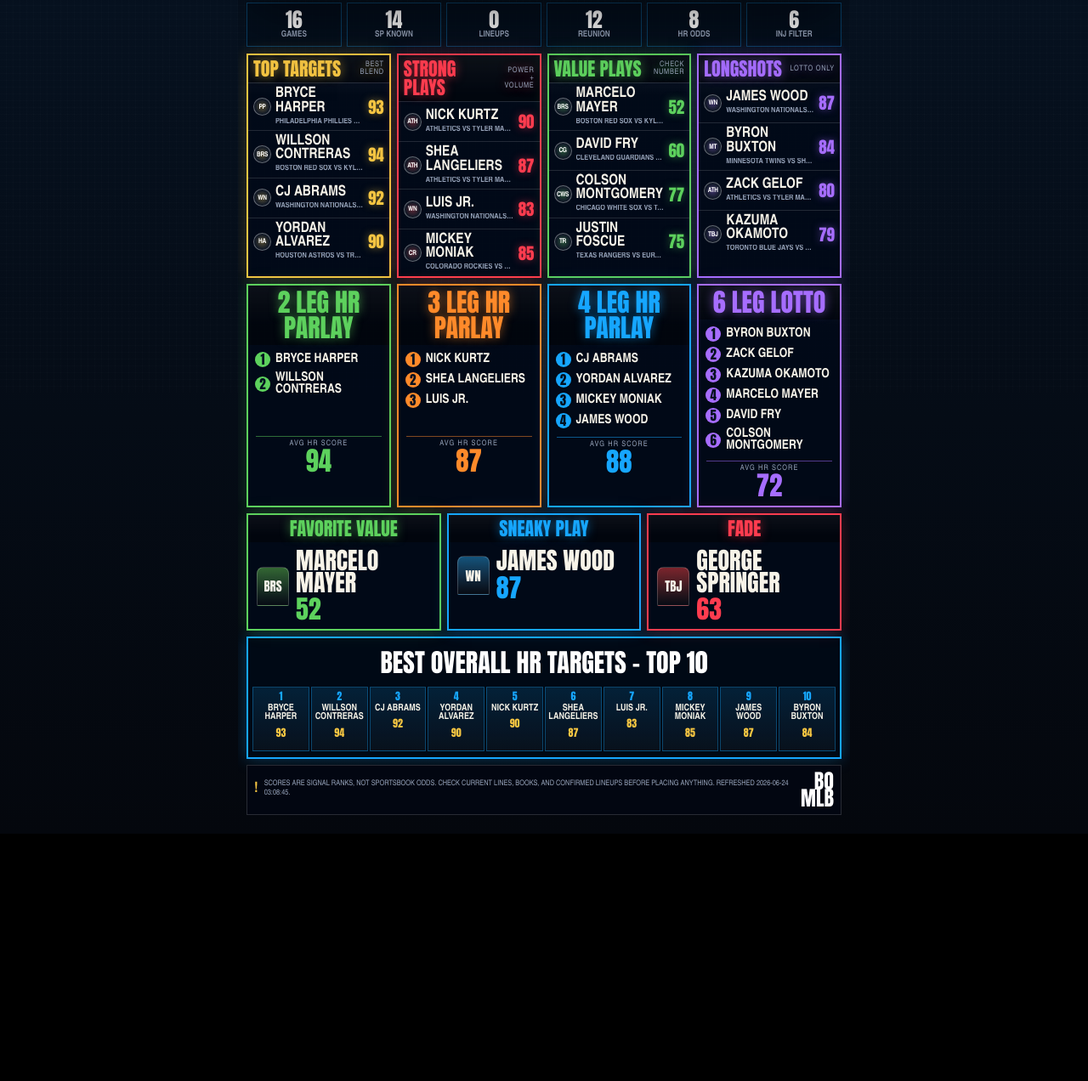
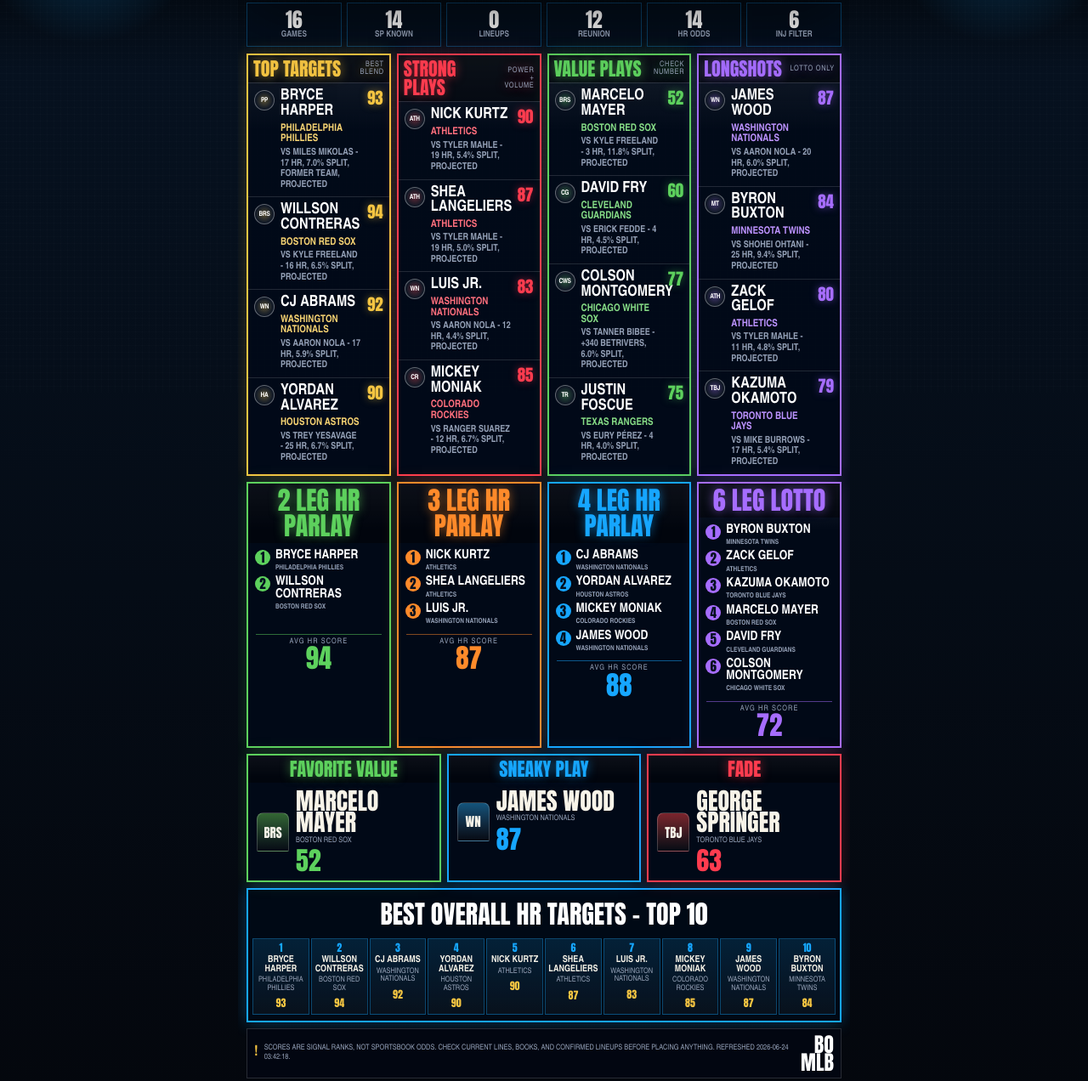
Before and after one commit to basezero-projects/mlb-sheet-download, a plain HTML site: page index.html in a window 1280 px wide. Shown: the part 338-1610 px from the top of the page at 85% size. Before the commit the page ends 1319 px from the top, so only its background shows below. Drawn offline with Linux system fonts and the light colour scheme.

Commit message:
Update MLB parlay board 2026-06-24

```diff
--- a/index.html
+++ b/index.html
@@ -200,17 +200,17 @@
 
     .play-row {
       display: grid;
-      grid-template-columns: 21px 1fr auto;
-      gap: 5px;
-      align-items: center;
-      min-height: 47px;
-      padding: 5px 6px;
+      grid-template-columns: 24px minmax(0, 1fr) auto;
+      gap: 7px;
+      align-items: start;
+      min-height: 70px;
+      padding: 7px 7px;
       border-top: 1px solid rgba(255, 255, 255, .13);
     }
 
     .badge {
-      width: 21px;
-      height: 21px;
+      width: 24px;
+      height: 24px;
       display: grid;
       place-items: center;
       border-radius: 50%;
@@ -220,25 +220,43 @@
       font-size: 8px;
       font-weight: 900;
       letter-spacing: -.04em;
+      margin-top: 1px;
     }
 
     .play-name {
       min-width: 0;
       text-transform: uppercase;
-      line-height: .95;
       font-weight: 900;
-      font-size: clamp(11px, 2.8vw, 17px);
+      line-height: 1;
+    }
+
+    .play-name strong {
+      display: block;
+      color: white;
+      font-size: clamp(12px, 2.75vw, 18px);
+      line-height: .98;
     }
 
     .play-name span {
       display: block;
-      margin-top: 3px;
+      margin-top: 4px;
+    }
+
+    .play-team {
+      color: color-mix(in srgb, var(--accent) 74%, white);
+      font-size: clamp(9px, 2.05vw, 12px);
+      line-height: 1.05;
+      white-space: normal;
+      overflow: visible;
+    }
+
+    .play-meta {
       color: var(--muted);
-      font-size: 9px;
-      line-height: 1.05;
-      white-space: nowrap;
-      overflow: hidden;
-      text-overflow: ellipsis;
+      font-size: clamp(8px, 1.95vw, 11px);
+      line-height: 1.15;
+      white-space: normal;
+      overflow: visible;
+      text-transform: uppercase;
     }
 
     .score-tag {
@@ -246,6 +264,8 @@
       font-family: Impact, "Arial Black", sans-serif;
       font-size: clamp(13px, 3.2vw, 19px);
       text-shadow: 0 0 10px color-mix(in srgb, var(--accent) 50%, transparent);
+      line-height: 1;
+      padding-top: 1px;
     }
 
     .parlay {
@@ -267,7 +287,7 @@
       display: grid;
       grid-template-columns: 18px 1fr;
       gap: 6px;
-      align-items: center;
+      align-items: start;
       margin-bottom: 6px;
       text-transform: uppercase;
       font-weight: 900;
@@ -284,6 +304,21 @@
       background: var(--accent);
       color: #02101f;
       font-family: Impact, "Arial Black", sans-serif;
+    }
+
+    .leg strong {
+      display: block;
+      color: white;
+      line-height: .95;
+    }
+
+    .leg em {
+      display: block;
+      margin-top: 3px;
+      color: var(--muted);
+      font-style: normal;
+      font-size: 8px;
+      line-height: 1.05;
     }
 
     .parlay-score {
@@ -344,6 +379,15 @@
       line-height: .9;
     }
 
+    .spot-player small {
+      display: block;
+      margin-top: 4px;
+      color: var(--muted);
+      text-transform: uppercase;
+      font-size: 9px;
+      line-height: 1.1;
+    }
+
     .spot-player span {
       display: block;
       color: var(--accent);
@@ -402,6 +446,16 @@
       line-height: .95;
     }
 
+    .strip-card em {
+      display: block;
+      margin-top: 3px;
+      color: var(--muted);
+      font-style: normal;
+      text-transform: uppercase;
+      font-size: clamp(6px, 1.6vw, 9px);
+      line-height: 1.05;
+    }
+
     .strip-card strong {
       display: block;
       margin-top: 3px;
@@ -441,9 +495,9 @@
     @media (max-width: 520px) {
       .sheet {
         padding-inline: 6px;
-        width: 390px;
-        max-width: 100%;
-        margin: 0;
+        width: 100vw;
+        max-width: 100vw;
+        margin: 0 auto;
       }
 
       .hero {
@@ -463,6 +517,7 @@
       }
 
       .summary {
+        grid-template-columns: repeat(2, minmax(0, 1fr));
         gap: 4px;
       }
 
@@ -476,6 +531,7 @@
       }
 
       .target-grid, .parlay-grid {
+        grid-template-columns: 1fr;
         gap: 5px;
       }
 
@@ -485,23 +541,28 @@
       }
 
       .play-row {
-        grid-template-columns: 18px 1fr;
-        min-height: 51px;
-        padding: 5px 4px;
+        grid-template-columns: 22px minmax(0, 1fr) auto;
+        min-height: 78px;
+        padding: 7px 5px;
+        gap: 6px;
       }
 
       .play-row .score-tag {
-        grid-column: 2;
-        font-size: 12px;
+        grid-column: 3;
+        font-size: 14px;
         line-height: 1;
       }
 
-      .play-name {
-        font-size: clamp(9px, 2.35vw, 11px);
+      .play-name strong {
+        font-size: clamp(11px, 3.2vw, 14px);
       }
 
-      .play-name span {
-        font-size: 7px;
+      .play-team {
+        font-size: clamp(8px, 2.45vw, 10px);
+      }
+
+      .play-meta {
+        font-size: clamp(7px, 2.2vw, 9px);
       }
 
       .parlay .box-title {
@@ -509,12 +570,16 @@
       }
 
       .leg {
-        font-size: clamp(8px, 2.25vw, 10px);
+        font-size: clamp(9px, 2.7vw, 12px);
+      }
+
+      .leg em {
+        font-size: 7px;
       }
 
       .badge {
-        width: 18px;
-        height: 18px;
+        width: 22px;
+        height: 22px;
         font-size: 7px;
       }
 
@@ -527,7 +592,7 @@
       }
 
       .strip {
-        grid-template-columns: repeat(5, minmax(0, 1fr));
+        grid-template-columns: repeat(2, minmax(0, 1fr));
       }
     }
   </style>
@@ -545,7 +610,7 @@
       <div><strong>14</strong>SP known</div>
       <div><strong>0</strong>Lineups</div>
       <div><strong>12</strong>Reunion</div>
-      <div><strong>8</strong>HR odds</div>
+      <div><strong>14</strong>HR odds</div>
       <div><strong>6</strong>Inj filter</div>
     </section>
 
@@ -556,25 +621,41 @@
 
         <div class="play-row">
           <div class="badge">PP</div>
-          <div class="play-name">Bryce Harper<span>Philadelphia Phillies vs Miles Mikolas - 17 HR, 7.0% split, former team, projected</span></div>
+          <div class="play-name">
+            <strong>Bryce Harper</strong>
+            <span class="play-team">Philadelphia Phillies</span>
+            <span class="play-meta">vs Miles Mikolas - 17 HR, 7.0% split, former team, projected</span>
+          </div>
           <div class="score-tag">93</div>
         </div>
 
         <div class="play-row">
           <div class="badge">BRS</div>
-          <div class="play-name">Willson Contreras<span>Boston Red Sox vs Kyle Freeland - 16 HR, 6.5% split, projected</span></div>
+          <div class="play-name">
+            <strong>Willson Contreras</strong>
+            <span class="play-team">Boston Red Sox</span>
+            <span class="play-meta">vs Kyle Freeland - 16 HR, 6.5% split, projected</span>
+          </div>
           <div class="score-tag">94</div>
         </div>
 
         <div class="play-row">
           <div class="badge">WN</div>
-          <div class="play-name">CJ Abrams<span>Washington Nationals vs Aaron Nola - 17 HR, 5.9% split, projected</span></div>
+          <div class="play-name">
+            <strong>CJ Abrams</strong>
+            <span class="play-team">Washington Nationals</span>
+            <span class="play-meta">vs Aaron Nola - 17 HR, 5.9% split, projected</span>
+          </div>
           <div class="score-tag">92</div>
         </div>
 
         <div class="play-row">
           <div class="badge">HA</div>
-          <div class="play-name">Yordan Alvarez<span>Houston Astros vs Trey Yesavage - 25 HR, 6.7% split, projected</span></div>
+          <div class="play-name">
+            <strong>Yordan Alvarez</strong>
+            <span class="play-team">Houston Astros</span>
+            <span class="play-meta">vs Trey Yesavage - 25 HR, 6.7% split, projected</span>
+          </div>
           <div class="score-tag">90</div>
         </div>
 
@@ -586,25 +667,41 @@
 
         <div class="play-row">
           <div class="badge">ATH</div>
-          <div class="play-name">Nick Kurtz<span>Athletics vs Tyler Mahle - 19 HR, 5.4% split, projected</span></div>
+          <div class="play-name">
+            <strong>Nick Kurtz</strong>
+            <span class="play-team">Athletics</span>
+            <span class="play-meta">vs Tyler Mahle - 19 HR, 5.4% split, projected</span>
+          </div>
           <div class="score-tag">90</div>
         </div>
 
         <div class="play-row">
           <div class="badge">ATH</div>
-          <div class="play-name">Shea Langeliers<span>Athletics vs Tyler Mahle - 19 HR, 5.0% split, projected</span></div>
+          <div class="play-name">
+            <strong>Shea Langeliers</strong>
+            <span class="play-team">Athletics</span>
+            <span class="play-meta">vs Tyler Mahle - 19 HR, 5.0% split, projected</span>
+          </div>
           <div class="score-tag">87</div>
         </div>
 
         <div class="play-row">
           <div class="badge">WN</div>
-          <div class="play-name">Luis Jr.<span>Washington Nationals vs Aaron Nola - 12 HR, 4.4% split, projected</span></div>
+          <div class="play-name">
+            <strong>Luis Jr.</strong>
+            <span class="play-team">Washington Nationals</span>
+            <span class="play-meta">vs Aaron Nola - 12 HR, 4.4% split, projected</span>
+          </div>
           <div class="score-tag">83</div>
         </div>
 
         <div class="play-row">
           <div class="badge">CR</div>
-          <div class="play-name">Mickey Moniak<span>Colorado Rockies vs Ranger Suarez - 12 HR, 6.7% split, projected</span></div>
+          <div class="play-name">
+            <strong>Mickey Moniak</strong>
+            <span class="play-team">Colorado Rockies</span>
+            <span class="play-meta">vs Ranger Suarez - 12 HR, 6.7% split, projected</span>
+          </div>
           <div class="score-tag">85</div>
         </div>
 
@@ -616,25 +713,41 @@
 
         <div class="play-row">
           <div class="badge">BRS</div>
-          <div class="play-name">Marcelo Mayer<span>Boston Red Sox vs Kyle Freeland - 3 HR, 11.8% split, projected</span></div>
+          <div class="play-name">
+            <strong>Marcelo Mayer</strong>
+            <span class="play-team">Boston Red Sox</span>
+            <span class="play-meta">vs Kyle Freeland - 3 HR, 11.8% split, projected</span>
+          </div>
           <div class="score-tag">52</div>
         </div>
 
         <div class="play-row">
           <div class="badge">CG</div>
-          <div class="play-name">David Fry<span>Cleveland Guardians vs Erick Fedde - 4 HR, 4.5% split, projected</span></div>
+          <div class="play-name">
+            <strong>David Fry</strong>
+            <span class="play-team">Cleveland Guardians</span>
+            <span class="play-meta">vs Erick Fedde - 4 HR, 4.5% split, projected</span>
+          </div>
           <div class="score-tag">60</div>
         </div>
 
         <div class="play-row">
           <div class="badge">CWS</div>
-          <div class="play-name">Colson Montgomery<span>Chicago White Sox vs Tanner Bibee - 20 HR, 6.0% split, projected</span></div>
+          <div class="play-name">
+            <strong>Colson Montgomery</strong>
+            <span class="play-team">Chicago White Sox</span>
+            <span class="play-meta">vs Tanner Bibee - +340 BetRivers, 6.0% split, projected</span>
+          </div>
           <div class="score-tag">77</div>
         </div>
 
         <div class="play-row">
           <div class="badge">TR</div>
-          <div class="play-name">Justin Foscue<span>Texas Rangers vs Eury Pérez - 4 HR, 4.0% split, projected</span></div>
+          <div class="play-name">
+            <strong>Justin Foscue</strong>
+            <span class="play-team">Texas Rangers</span>
+            <span class="play-meta">vs Eury Pérez - 4 HR, 4.0% split, projected</span>
+          </div>
           <div class="score-tag">75</div>
         </div>
 
@@ -646,25 +759,41 @@
 
         <div class="play-row">
           <div class="badge">WN</div>
-          <div class="play-name">James Wood<span>Washington Nationals vs Aaron Nola - 20 HR, 6.0% split, projected</span></div>
+          <div class="play-name">
+            <strong>James Wood</strong>
+            <span class="play-team">Washington Nationals</span>
+            <span class="play-meta">vs Aaron Nola - 20 HR, 6.0% split, projected</span>
+          </div>
           <div class="score-tag">87</div>
         </div>
 
         <div class="play-row">
           <div class="badge">MT</div>
-          <div class="play-name">Byron Buxton<span>Minnesota Twins vs Shohei Ohtani - 25 HR, 9.4% split, projected</span></div>
+          <div class="play-name">
+            <strong>Byron Buxton</strong>
+            <span class="play-team">Minnesota Twins</span>
+            <span class="play-meta">vs Shohei Ohtani - 25 HR, 9.4% split, projected</span>
+          </div>
           <div class="score-tag">84</div>
         </div>
 
         <div class="play-row">
           <div class="badge">ATH</div>
-          <div class="play-name">Zack Gelof<span>Athletics vs Tyler Mahle - 11 HR, 4.8% split, projected</span></div>
+          <div class="play-name">
+            <strong>Zack Gelof</strong>
+            <span class="play-team">Athletics</span>
+            <span class="play-meta">vs Tyler Mahle - 11 HR, 4.8% split, projected</span>
+          </div>
           <div class="score-tag">80</div>
         </div>
 
         <div class="play-row">
           <div class="badge">TBJ</div>
-          <div class="play-name">Kazuma Okamoto<span>Toronto Blue Jays vs Mike Burrows - 17 HR, 5.4% split, projected</span></div>
+          <div class="play-name">
+            <strong>Kazuma Okamoto</strong>
+            <span class="play-team">Toronto Blue Jays</span>
+            <span class="play-meta">vs Mike Burrows - 17 HR, 5.4% split, projected</span>
+          </div>
           <div class="score-tag">79</div>
         </div>
 
@@ -676,28 +805,28 @@
 
       <article class="box parlay" style="--accent:var(--green)">
         <div class="box-title">2 Leg HR Parlay</div>
-        <div class="legs"><div class="leg"><span>1</span>Bryce Harper</div><div class="leg"><span>2</span>Willson Contreras</div></div>
+        <div class="legs"><div class="leg"><span>1</span><div><strong>Bryce Harper</strong><em>Philadelphia Phillies</em></div></div><div class="leg"><span>2</span><div><strong>Willson Contreras</strong><em>Boston Red Sox</em></div></div></div>
         <div class="parlay-score"><small>AVG HR SCORE</small>94</div>
       </article>
 
 
       <article class="box parlay" style="--accent:var(--orange)">
         <div class="box-title">3 Leg HR Parlay</div>
-        <div class="legs"><div class="leg"><span>1</span>Nick Kurtz</div><div class="leg"><span>2</span>Shea Langeliers</div><div class="leg"><span>3</span>Luis Jr.</div></div>
+        <div class="legs"><div class="leg"><span>1</span><div><strong>Nick Kurtz</strong><em>Athletics</em></div></div><div class="leg"><span>2</span><div><strong>Shea Langeliers</strong><em>Athletics</em></div></div><div class="leg"><span>3</span><div><strong>Luis Jr.</strong><em>Washington Nationals</em></div></div></div>
         <div class="parlay-score"><small>AVG HR SCORE</small>87</div>
       </article>
 
 
       <article class="box parlay" style="--accent:var(--blue)">
         <div class="box-title">4 Leg HR Parlay</div>
-        <div class="legs"><div class="leg"><span>1</span>CJ Abrams</div><div class="leg"><span>2</span>Yordan Alvarez</div><div class="leg"><span>3</span>Mickey Moniak</div><div class="leg"><span>4</span>James Wood</div></div>
+        <div class="legs"><div class="leg"><span>1</span><div><strong>CJ Abrams</strong><em>Washington Nationals</em></div></div><div class="leg"><span>2</span><div><strong>Yordan Alvarez</strong><em>Houston Astros</em></div></div><div class="leg"><span>3</span><div><strong>Mickey Moniak</strong><em>Colorado Rockies</em></div></div><div class="leg"><span>4</span><div><strong>James Wood</strong><em>Washington Nationals</em></div></div></div>
         <div class="parlay-score"><small>AVG HR SCORE</small>88</div>
       </article>
 
 
       <article class="box parlay" style="--accent:var(--purple)">
         <div class="box-title">6 Leg Lotto</div>
-        <div class="legs"><div class="leg"><span>1</span>Byron Buxton</div><div class="leg"><span>2</span>Zack Gelof</div><div class="leg"><span>3</span>Kazuma Okamoto</div><div class="leg"><span>4</span>Marcelo Mayer</div><div class="leg"><span>5</span>David Fry</div><div class="leg"><span>6</span>Colson Montgomery</div></div>
+        <div class="legs"><div class="leg"><span>1</span><div><strong>Byron Buxton</strong><em>Minnesota Twins</em></div></div><div class="leg"><span>2</span><div><strong>Zack Gelof</strong><em>Athletics</em></div></div><div class="leg"><span>3</span><div><strong>Kazuma Okamoto</strong><em>Toronto Blue Jays</em></div></div><div class="leg"><span>4</span><div><strong>Marcelo Mayer</strong><em>Boston Red Sox</em></div></div><div class="leg"><span>5</span><div><strong>David Fry</strong><em>Cleveland Guardians</em></div></div><div class="leg"><span>6</span><div><strong>Colson Montgomery</strong><em>Chicago White Sox</em></div></div></div>
         <div class="parlay-score"><small>AVG HR SCORE</small>72</div>
       </article>
 
@@ -709,7 +838,7 @@
         <div class="box-title">Favorite Value</div>
         <div class="spot-player">
           <div class="spot-avatar">BRS</div>
-          <div><strong>Marcelo Mayer</strong><span>52</span></div>
+          <div><strong>Marcelo Mayer</strong><small>Boston Red Sox</small><span>52</span></div>
         </div>
       </article>
 
@@ -718,7 +847,7 @@
         <div class="box-title">Sneaky Play</div>
         <div class="spot-player">
           <div class="spot-avatar">WN</div>
-          <div><strong>James Wood</strong><span>87</span></div>
+          <div><strong>James Wood</strong><small>Washington Nationals</small><span>87</span></div>
         </div>
       </article>
 
@@ -727,7 +856,7 @@
         <div class="box-title">Fade</div>
         <div class="spot-player">
           <div class="spot-avatar">TBJ</div>
-          <div><strong>George Springer</strong><span>63</span></div>
+          <div><strong>George Springer</strong><small>Toronto Blue Jays</small><span>63</span></div>
         </div>
       </article>
 
@@ -740,60 +869,70 @@
         <div class="strip-card">
           <b>1</b>
           <span>Bryce Harper</span>
+          <em>Philadelphia Phillies</em>
           <strong>93</strong>
         </div>
 
         <div class="strip-card">
           <b>2</b>
           <span>Willson Contreras</span>
+          <em>Boston Red Sox</em>
           <strong>94</strong>
         </div>
 
         <div class="strip-card">
           <b>3</b>
           <span>CJ Abrams</span>
+          <em>Washington Nationals</em>
           <strong>92</strong>
         </div>
 
         <div class="strip-card">
           <b>4</b>
           <span>Yordan Alvarez</span>
+          <em>Houston Astros</em>
           <strong>90</strong>
         </div>
 
         <div class="strip-card">
           <b>5</b>
           <span>Nick Kurtz</span>
+          <em>Athletics</em>
           <strong>90</strong>
         </div>
 
         <div class="strip-card">
           <b>6</b>
           <span>Shea Langeliers</span>
+          <em>Athletics</em>
           <strong>87</strong>
         </div>
 
         <div class="strip-card">
           <b>7</b>
           <span>Luis Jr.</span>
+          <em>Washington Nationals</em>
           <strong>83</strong>
         </div>
 
         <div class="strip-card">
           <b>8</b>
           <span>Mickey Moniak</span>
+          <em>Colorado Rockies</em>
           <strong>85</strong>
         </div>
 
         <div class="strip-card">
           <b>9</b>
           <span>James Wood</span>
+          <em>Washington Nationals</em>
           <strong>87</strong>
         </div>
 
         <div class="strip-card">
           <b>10</b>
           <span>Byron Buxton</span>
+          <em>Minnesota Twins</em>
           <strong>84</strong>
         </div>
 
@@ -802,7 +941,7 @@
 
     <footer class="disclaimer">
       <b>!</b>
-      <span>Scores are signal ranks, not sportsbook odds. Check current lines, books, and confirmed lineups before placing anything. Refreshed 2026-06-24 03:08:45.</span>
+      <span>Scores are signal ranks, not sportsbook odds. Check current lines, books, and confirmed lineups before placing anything. Refreshed 2026-06-24 03:42:18.</span>
       <div class="logo">BO<br>MLB</div>
     </footer>
   </main>
```
Also changed, not shown: 2 other files.
